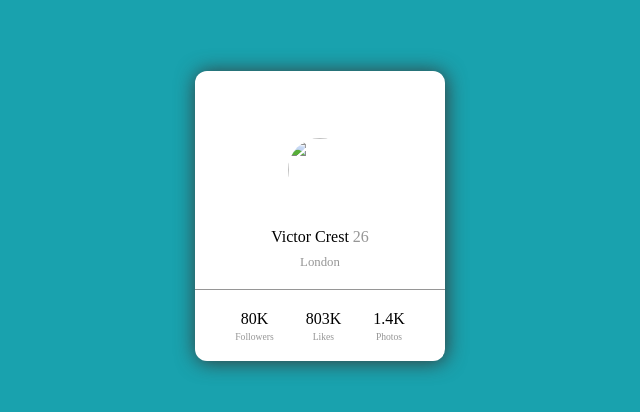
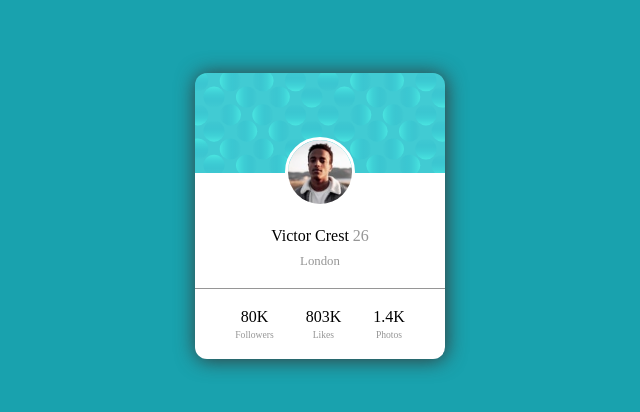
Before and after one commit to throwaway319342/profile-card-component-main, a plain HTML site: page index.html in a window 1280 px wide. Shown: the part 184-596 px from the top of the page, without its empty margins (320-960 px from the left). Drawn offline with Linux system fonts and the light colour scheme; the site is published under a folder, as on GitHub Pages, so addresses that start at the root find nothing.

Commit message:
Fixed image links

```diff
--- a/index.html
+++ b/index.html
@@ -69,7 +69,7 @@
     }
 
     .card--bg-image {
-      background-image: url('/images/bg-pattern-card.svg');
+      background-image: url('./images/bg-pattern-card.svg');
       background-repeat: no-repeat;
       background-size: 250px 100px;
     }
@@ -142,7 +142,7 @@
   <div class="page-container page-container--center page-container--bg-img">
     <div class="card card--center card--stack card--bg-image card--rounded-corners">
       <div class="card__profile-pic card--center">
-        <img class="card__profile-pic--img-border" width="70" height="70" src="/images/image-victor.jpg">
+        <img class="card__profile-pic--img-border" width="70" height="70" src="./images/image-victor.jpg">
       </div>
       <div class="card__info card--text-center">
         <p>Victor Crest <span class="card__info--text-lightgray">26</span></p>
```
